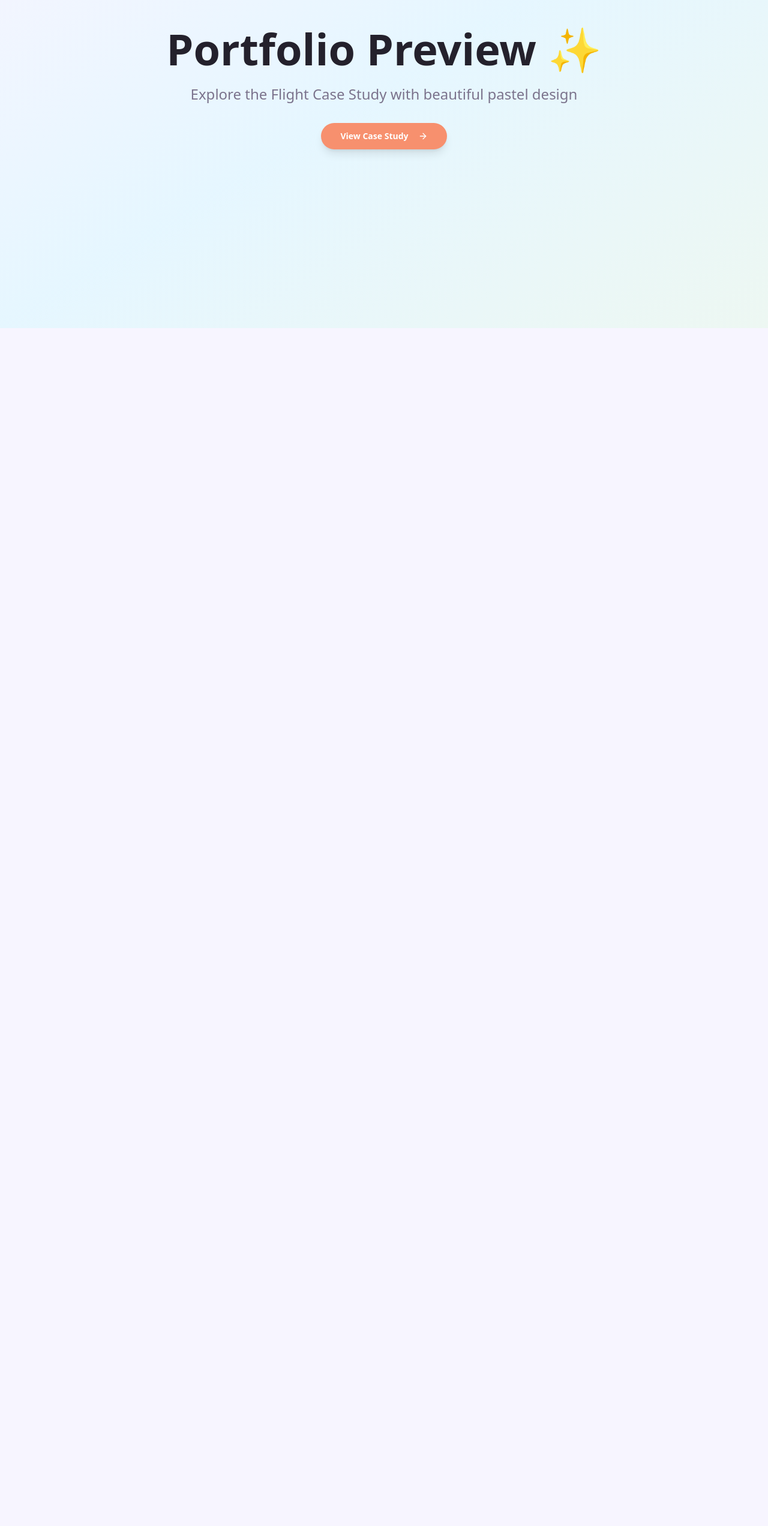
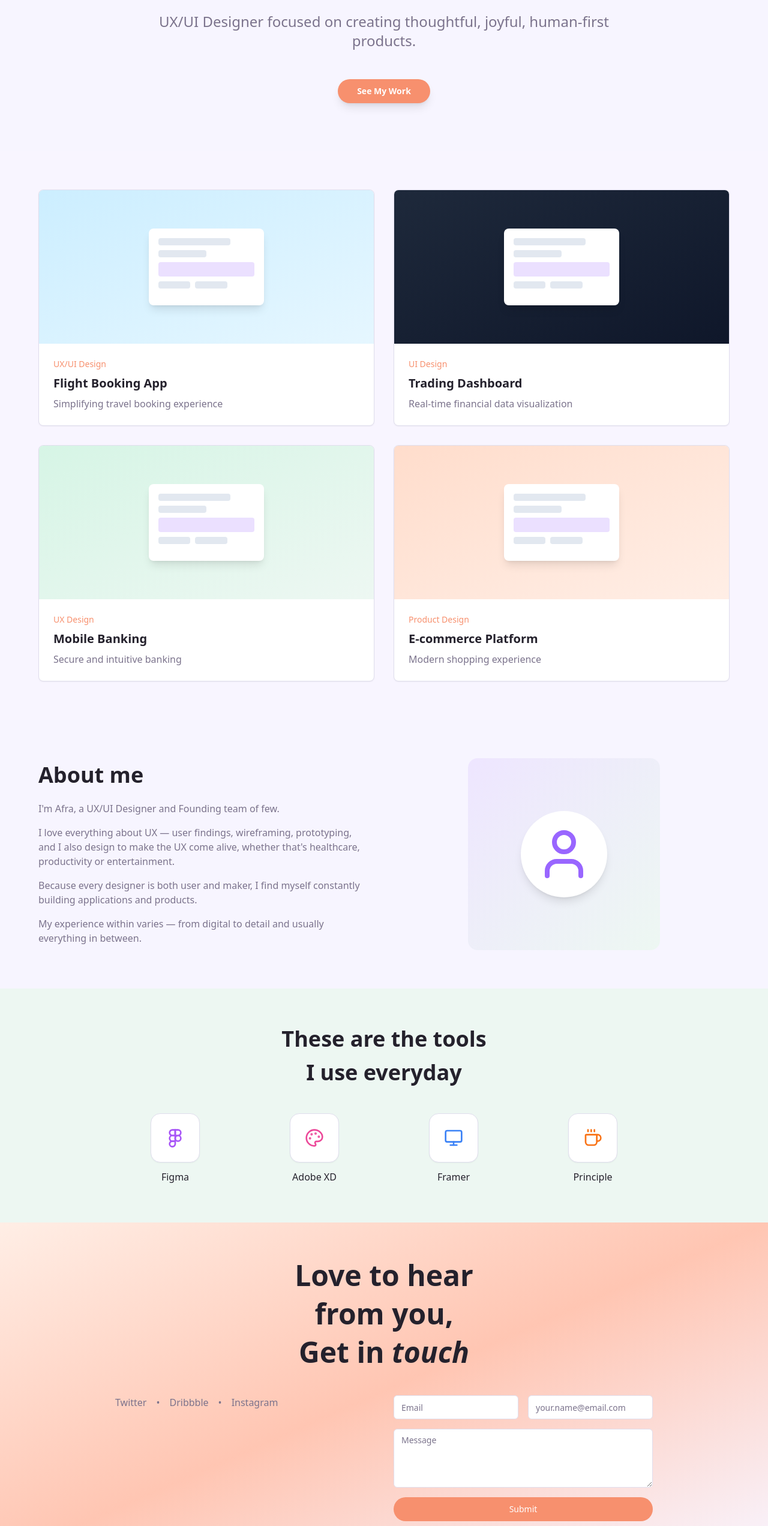
Before and after one commit to aframelia/Portfolio-UX-UI, a React (Vite) app: page / in a window 1280 px wide. Shown: the part 253-2797 px from the top of the page at 60% size. Before the commit the page ends 800 px from the top, so only its background shows below. Built offline with nearby package versions, Linux system fonts and the light colour scheme.

Commit message:
Modify Landing Page Preview
Update the landing page's portfolio preview section to match the provided image.

```diff
--- a/src/pages/Index.tsx
+++ b/src/pages/Index.tsx
@@ -1,34 +1,227 @@
 import { Button } from "@/components/ui/button";
-import { ArrowRight, Sparkles } from "lucide-react";
+import { ArrowRight, Sparkles, User, Mail, MessageCircle, Figma, Palette, Monitor, Coffee } from "lucide-react";
 import { useNavigate } from "react-router-dom";
+import { Card } from "@/components/ui/card";
+import { Input } from "@/components/ui/input";
+import { Textarea } from "@/components/ui/textarea";
 
 const Index = () => {
   const navigate = useNavigate();
 
+  const portfolioItems = [
+    {
+      title: "Flight Booking App",
+      category: "UX/UI Design",
+      image: "bg-gradient-to-br from-sky to-sky-light",
+      description: "Simplifying travel booking experience"
+    },
+    {
+      title: "Trading Dashboard",
+      category: "UI Design",
+      image: "bg-gradient-to-br from-slate-800 to-slate-900",
+      description: "Real-time financial data visualization"
+    },
+    {
+      title: "Mobile Banking",
+      category: "UX Design",
+      image: "bg-gradient-to-br from-mint to-mint-light",
+      description: "Secure and intuitive banking"
+    },
+    {
+      title: "E-commerce Platform",
+      category: "Product Design",
+      image: "bg-gradient-to-br from-peach to-peach-light",
+      description: "Modern shopping experience"
+    }
+  ];
+
+  const tools = [
+    { name: "Figma", icon: <Figma className="w-8 h-8" />, color: "text-purple-500" },
+    { name: "Adobe XD", icon: <Palette className="w-8 h-8" />, color: "text-pink-500" },
+    { name: "Framer", icon: <Monitor className="w-8 h-8" />, color: "text-blue-500" },
+    { name: "Principle", icon: <Coffee className="w-8 h-8" />, color: "text-orange-500" }
+  ];
+
   return (
-    <div className="min-h-screen flex items-center justify-center bg-gradient-to-br from-lavender-light via-sky-light to-mint-light relative overflow-hidden">
-      {/* Decorative elements */}
+    <div className="min-h-screen bg-background">
+      {/* Navigation */}
+      <nav className="border-b border-border bg-background/80 backdrop-blur-lg sticky top-0 z-50">
+        <div className="max-w-7xl mx-auto px-6 py-4 flex items-center justify-between">
+          <div className="font-bold text-xl text-foreground">Afra.Portfolio</div>
+
+          <div className="hidden md:flex items-center gap-8">
+            <a href="#work" className="text-muted-foreground hover:text-foreground transition-colors">Work</a>
+            <a href="#about" className="text-muted-foreground hover:text-foreground transition-colors">Talk</a>
+            <a href="#tools" className="text-muted-foreground hover:text-foreground transition-colors">Skills</a>
+            <a href="#contact" className="text-muted-foreground hover:text-foreground transition-colors">Blog</a>
+          </div>
+
+          <Button className="bg-coral hover:bg-coral/90 text-white rounded-full px-6">
+            Contact
+          </Button>
+        </div>
+      </nav>
+
+      {/* Hero Section */}
+      <section className="py-20 px-6 relative overflow-hidden">
         <div className="absolute top-8 left-8">
           <Sparkles className="text-primary w-8 h-8 animate-pulse" />
         </div>
 
-      <div className="text-center px-6 max-w-4xl">
-        <h1 className="text-5xl md:text-7xl font-bold text-foreground mb-6">
-          Portfolio Preview ✨
+        <div className="max-w-4xl mx-auto text-center">
+          <h1 className="text-6xl md:text-8xl font-bold text-foreground mb-6">
+            Hi, I'm Afra.
           </h1>
-        <p className="text-xl md:text-2xl text-muted-foreground max-w-2xl mx-auto leading-relaxed mb-8">
-          Explore the Flight Case Study with beautiful pastel design
+          <p className="text-xl md:text-2xl text-muted-foreground max-w-3xl mx-auto leading-relaxed mb-12">
+            UX/UI Designer focused on creating thoughtful, joyful, human-first products.
           </p>
 
           <Button
             onClick={() => navigate('/flight-case-study')}
-          size="lg"
             className="bg-coral hover:bg-coral/90 text-white px-8 py-4 rounded-full font-semibold shadow-lg hover:shadow-xl transition-all"
           >
-          View Case Study
-          <ArrowRight className="w-5 h-5 ml-2" />
+            See My Work
           </Button>
         </div>
+      </section>
+
+      {/* Portfolio Grid */}
+      <section id="work" className="py-16 px-6 bg-lavender-light">
+        <div className="max-w-6xl mx-auto">
+          <div className="grid md:grid-cols-2 gap-8">
+            {portfolioItems.map((item, index) => (
+              <Card
+                key={index}
+                className="group cursor-pointer hover:shadow-xl transition-all duration-300 hover:-translate-y-2 overflow-hidden"
+                onClick={() => navigate('/flight-case-study')}
+              >
+                <div className={`h-64 ${item.image} relative flex items-center justify-center`}>
+                  {/* Mock device/interface */}
+                  <div className="bg-white rounded-lg p-4 shadow-lg w-48 h-32">
+                    <div className="flex flex-col gap-2">
+                      <div className="h-3 bg-slate-200 rounded w-3/4"></div>
+                      <div className="h-3 bg-slate-200 rounded w-1/2"></div>
+                      <div className="h-6 bg-primary/20 rounded w-full"></div>
+                      <div className="flex gap-2">
+                        <div className="h-3 bg-slate-200 rounded w-1/3"></div>
+                        <div className="h-3 bg-slate-200 rounded w-1/3"></div>
+                      </div>
+                    </div>
+                  </div>
+                </div>
+
+                <div className="p-6">
+                  <div className="text-sm text-coral font-medium mb-2">{item.category}</div>
+                  <h3 className="text-xl font-semibold text-foreground mb-2">{item.title}</h3>
+                  <p className="text-muted-foreground">{item.description}</p>
+                </div>
+              </Card>
+            ))}
+          </div>
+        </div>
+      </section>
+
+      {/* About Section */}
+      <section id="about" className="py-16 px-6">
+        <div className="max-w-6xl mx-auto">
+          <div className="grid md:grid-cols-2 gap-12 items-center">
+            <div>
+              <h2 className="text-4xl font-bold text-foreground mb-6">About me</h2>
+              <div className="space-y-4 text-muted-foreground">
+                <p>
+                  I'm Afra, a UX/UI Designer and Founding team of few.
+                </p>
+                <p>
+                  I love everything about UX — user findings, wireframing, prototyping,
+                  and I also design to make the UX come alive, whether that's
+                  healthcare, productivity or entertainment.
+                </p>
+                <p>
+                  Because every designer is both user and maker, I find myself constantly
+                  building applications and products.
+                </p>
+                <p>
+                  My experience within varies — from digital to detail and usually
+                  everything in between.
+                </p>
+              </div>
+            </div>
+
+            <div className="flex justify-center">
+              <div className="bg-gradient-to-br from-lavender to-mint-light rounded-2xl p-8 w-80 h-80 flex items-center justify-center">
+                <div className="bg-white rounded-full p-6 shadow-lg">
+                  <User className="w-24 h-24 text-primary" />
+                </div>
+              </div>
+            </div>
+          </div>
+        </div>
+      </section>
+
+      {/* Tools Section */}
+      <section id="tools" className="py-16 px-6 bg-mint-light">
+        <div className="max-w-4xl mx-auto text-center">
+          <h2 className="text-4xl font-bold text-foreground mb-4">
+            These are the tools
+          </h2>
+          <h3 className="text-4xl font-bold text-foreground mb-12">
+            I use everyday
+          </h3>
+
+          <div className="grid grid-cols-2 md:grid-cols-4 gap-8">
+            {tools.map((tool, index) => (
+              <div key={index} className="flex flex-col items-center group">
+                <div className="bg-card rounded-2xl p-6 shadow-sm border hover:shadow-lg transition-all group-hover:scale-105">
+                  <div className={tool.color}>
+                    {tool.icon}
+                  </div>
+                </div>
+                <span className="mt-3 font-medium text-foreground">{tool.name}</span>
+              </div>
+            ))}
+          </div>
+        </div>
+      </section>
+
+      {/* Contact Section */}
+      <section id="contact" className="py-16 px-6 bg-gradient-to-br from-peach-light via-coral-light to-lavender-light">
+        <div className="max-w-4xl mx-auto">
+          <div className="text-center mb-12">
+            <h2 className="text-4xl md:text-5xl font-bold text-foreground mb-4">
+              Love to hear
+            </h2>
+            <h3 className="text-4xl md:text-5xl font-bold text-foreground mb-4">
+              from you,
+            </h3>
+            <h4 className="text-4xl md:text-5xl font-bold text-foreground mb-4">
+              Get in <span className="italic">touch</span>
+            </h4>
+          </div>
+
+          <div className="grid md:grid-cols-2 gap-8">
+            <div className="space-y-4">
+              <div className="flex gap-4">
+                <a href="#" className="text-muted-foreground hover:text-primary transition-colors">Twitter</a>
+                <span className="text-muted-foreground">•</span>
+                <a href="#" className="text-muted-foreground hover:text-primary transition-colors">Dribbble</a>
+                <span className="text-muted-foreground">•</span>
+                <a href="#" className="text-muted-foreground hover:text-primary transition-colors">Instagram</a>
+              </div>
+            </div>
+
+            <div className="space-y-4">
+              <div className="grid grid-cols-2 gap-4">
+                <Input placeholder="Email" className="bg-card border-border" />
+                <Input placeholder="your.name@email.com" className="bg-card border-border" />
+              </div>
+              <Textarea placeholder="Message" rows={4} className="bg-card border-border" />
+              <Button className="w-full bg-coral hover:bg-coral/90 text-white rounded-full py-3">
+                Submit
+              </Button>
+            </div>
+          </div>
+        </div>
+      </section>
     </div>
   );
 };
```
Lines whose indentation alone changed are shown as unchanged.
